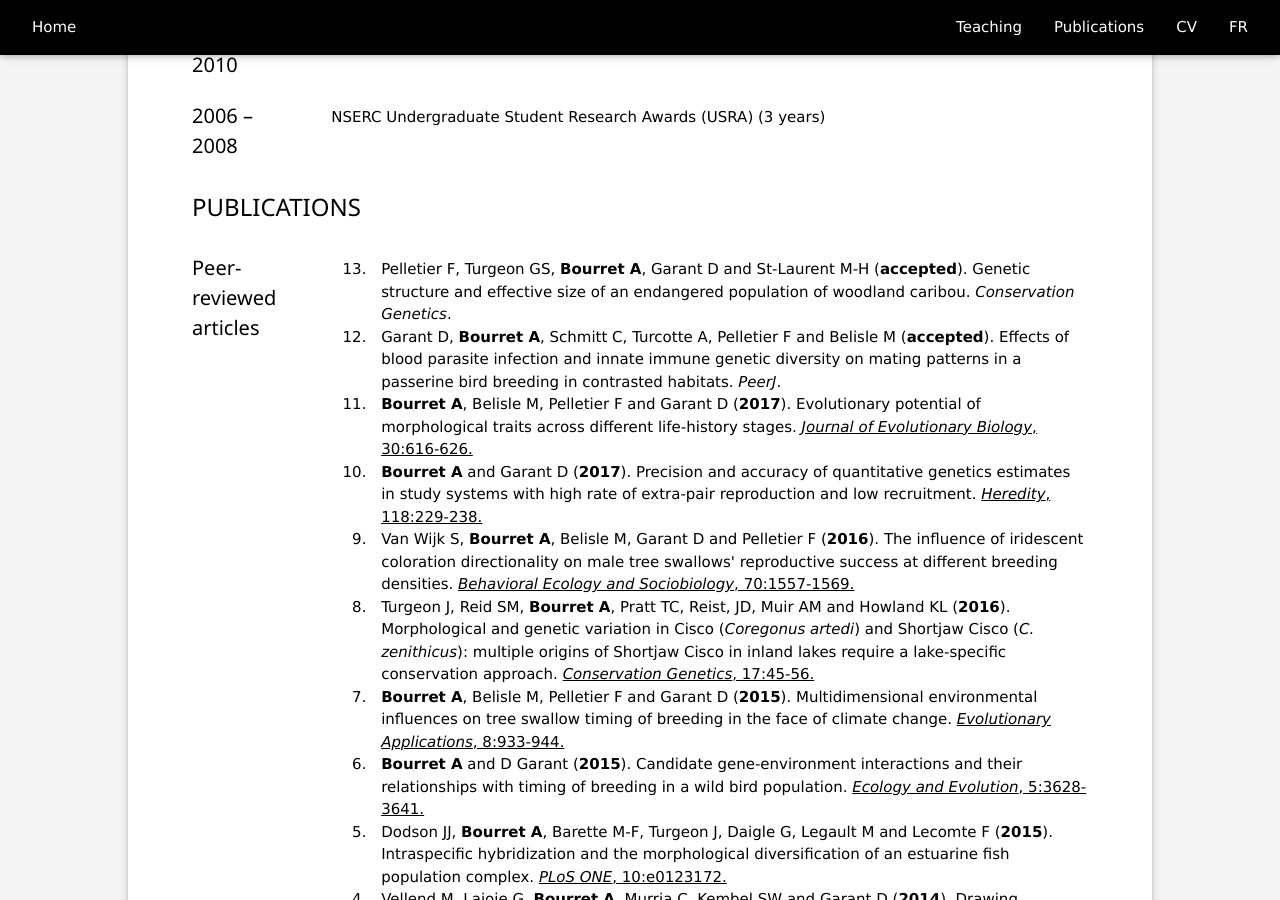
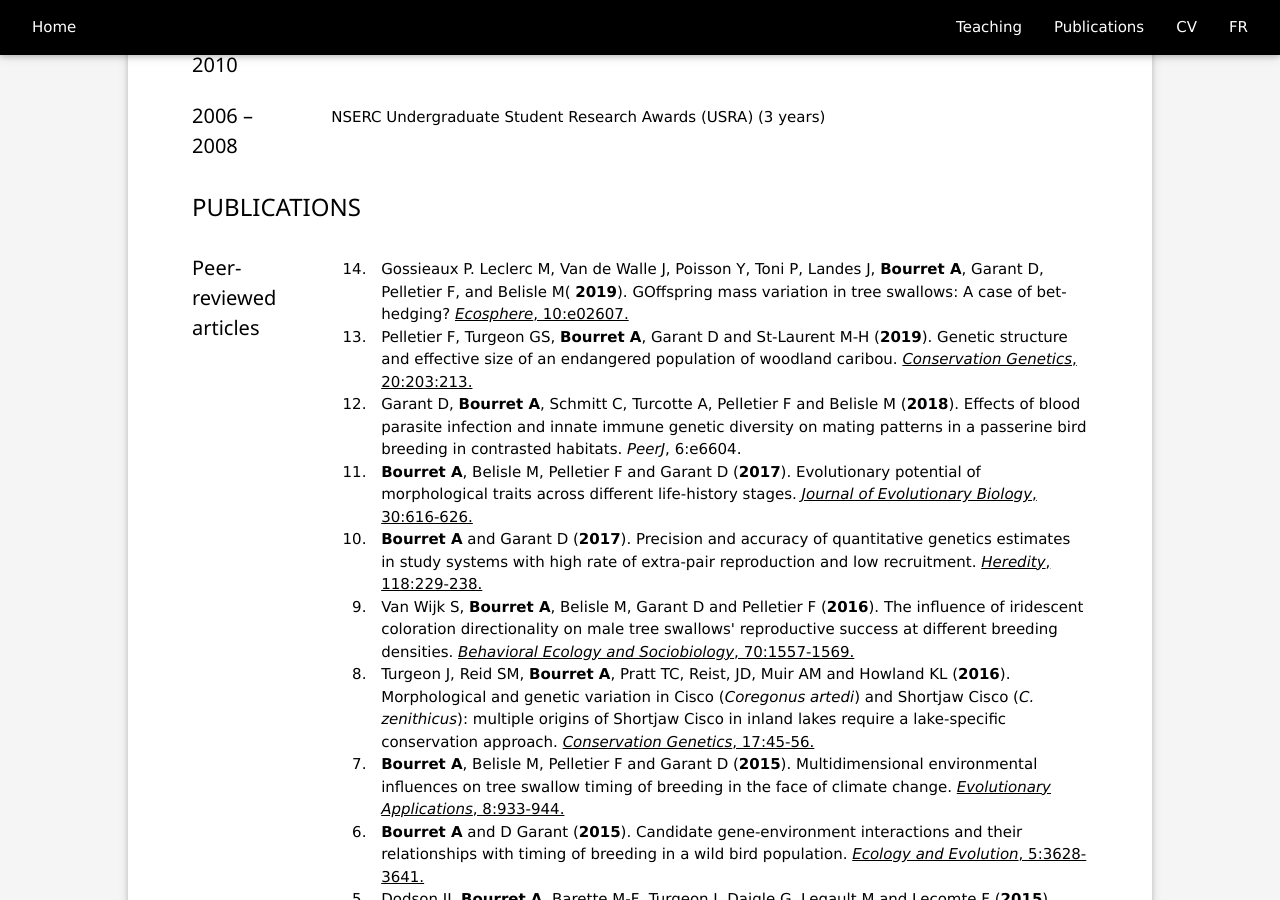
Before and after one commit to biodray/biodray.github.io, a Jekyll site: the page built from CV/index.html, in a window 1280 px wide and 900 px high, scrolled down 2984 px. Built offline with Jekyll 4.4.1, drawn with Linux system fonts in a browser that asks for light colours; a style sheet for code colours, icons or effects is not loaded; some of the changed text lies outside the part shown.

Commit message:
Update CV

```diff
--- a/CV/index.html
+++ b/CV/index.html
@@ -5,7 +5,7 @@ title: <i>Curriculum vitae</i>
 <div class="w3-container w3-margin palette" style="max-width:1200px;min-width:500px;">
   <div class="w3-container">
     <h1> Audrey Bourret </h1>
-    <h4>Université de Sherbrooke, QC, Canada</h4>
+    <h4>Fisheries and Ocean Canada, Maurice Lamontagne Institute</h4>
     <h4><a href="mailto::audrey.bourret@usherbrooke.ca"><i class="fa fa-envelope w3-hover-opacity"> audrey.bourret@usherbrooke.ca </i></a></h4>
     <h4>
     <a href="https://www.linkedin.com/in/audrey-bourret-3081a167/"><i class="fa fa-linkedin w3-hover-opacity"></i></a>
@@ -286,8 +286,9 @@ title: <i>Curriculum vitae</i>
 <div class="w3-container w3-cell">
 
   <ol reversed>
-      <li>Pelletier F, Turgeon GS, <b>Bourret A</b>, Garant D and St-Laurent M-H (<b>accepted</b>). Genetic structure and effective size of an endangered population of woodland caribou. <i>Conservation Genetics</i>.</li>
-      <li>Garant D, <b>Bourret A</b>, Schmitt C, Turcotte A, Pelletier F and Belisle M (<b>accepted</b>). Effects of blood parasite infection and innate immune genetic diversity on mating patterns in a passerine bird breeding in contrasted habitats. <i>PeerJ</i>.</li>
+      <li>Gossieaux P. Leclerc M, Van de Walle J, Poisson Y, Toni P, Landes J, <b>Bourret A</b>, Garant D, Pelletier F, and Belisle M( <b>2019</b>). GOffspring mass variation in tree swallows: A case of bet‐hedging? <a href="https://doi.org/10.1002/ecs2.2607"><i>Ecosphere</i>, 10:e02607.</a></li>
+      <li>Pelletier F, Turgeon GS, <b>Bourret A</b>, Garant D and St-Laurent M-H (<b>2019</b>). Genetic structure and effective size of an endangered population of woodland caribou. <a href="https://doi.org/10.1007/s10592-018-1124-1"><i>Conservation Genetics</i>, 20:203:213.</a></li>
+      <li>Garant D, <b>Bourret A</b>, Schmitt C, Turcotte A, Pelletier F and Belisle M (<b>2018</b>). Effects of blood parasite infection and innate immune genetic diversity on mating patterns in a passerine bird breeding in contrasted habitats. <a href:"https://doi.org/10.7717/peerj.6004"><i>PeerJ</i>, 6:e6604.</a></li>
       <li><b>Bourret A</b>, Belisle M, Pelletier F and Garant D (<b>2017</b>). Evolutionary potential of morphological traits across different life-history stages. <a href="http://doi.wiley.com/10.1111/jeb.13031"><i>Journal of Evolutionary Biology</i>, 30:616-626.</a></li>
       <li><b>Bourret A</b> and Garant D (<b>2017</b>). Precision and accuracy of quantitative genetics estimates in study systems with high rate of extra-pair reproduction and low recruitment. <a href="http://www.nature.com/doifinder/10.1038/hdy.2016.92"><i>Heredity</i>, 118:229-238.</a></li>
       <li>Van Wijk S, <b>Bourret A</b>, Belisle M, Garant D and Pelletier F (<b>2016</b>). The influence of iridescent coloration directionality on male tree swallows' reproductive success at different breeding densities. <a href="http://link.springer.com/10.1007/s00265-016-2164-5"><i>Behavioral Ecology and Sociobiology</i>, 70:1557-1569.</a></li>
```
